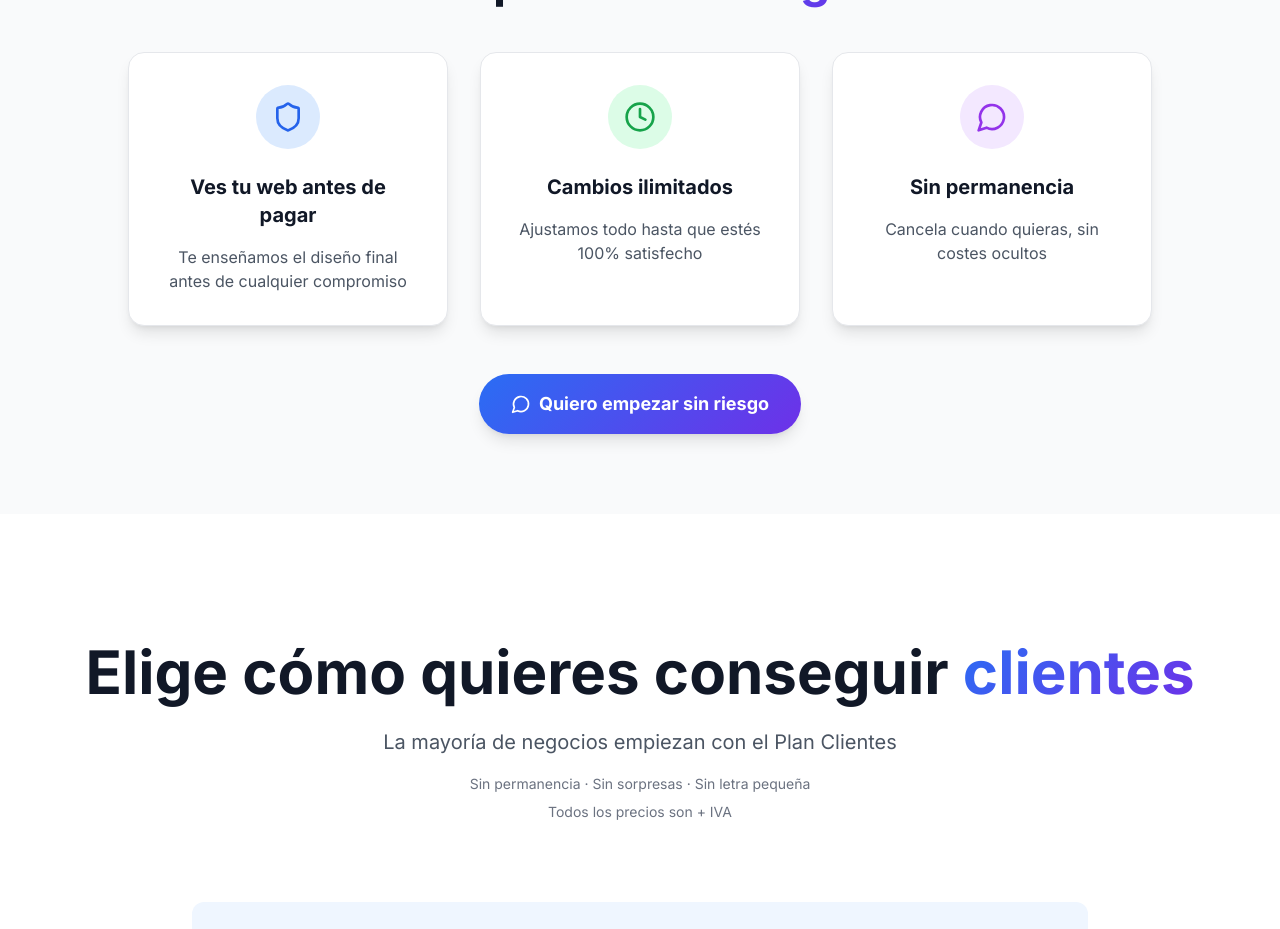
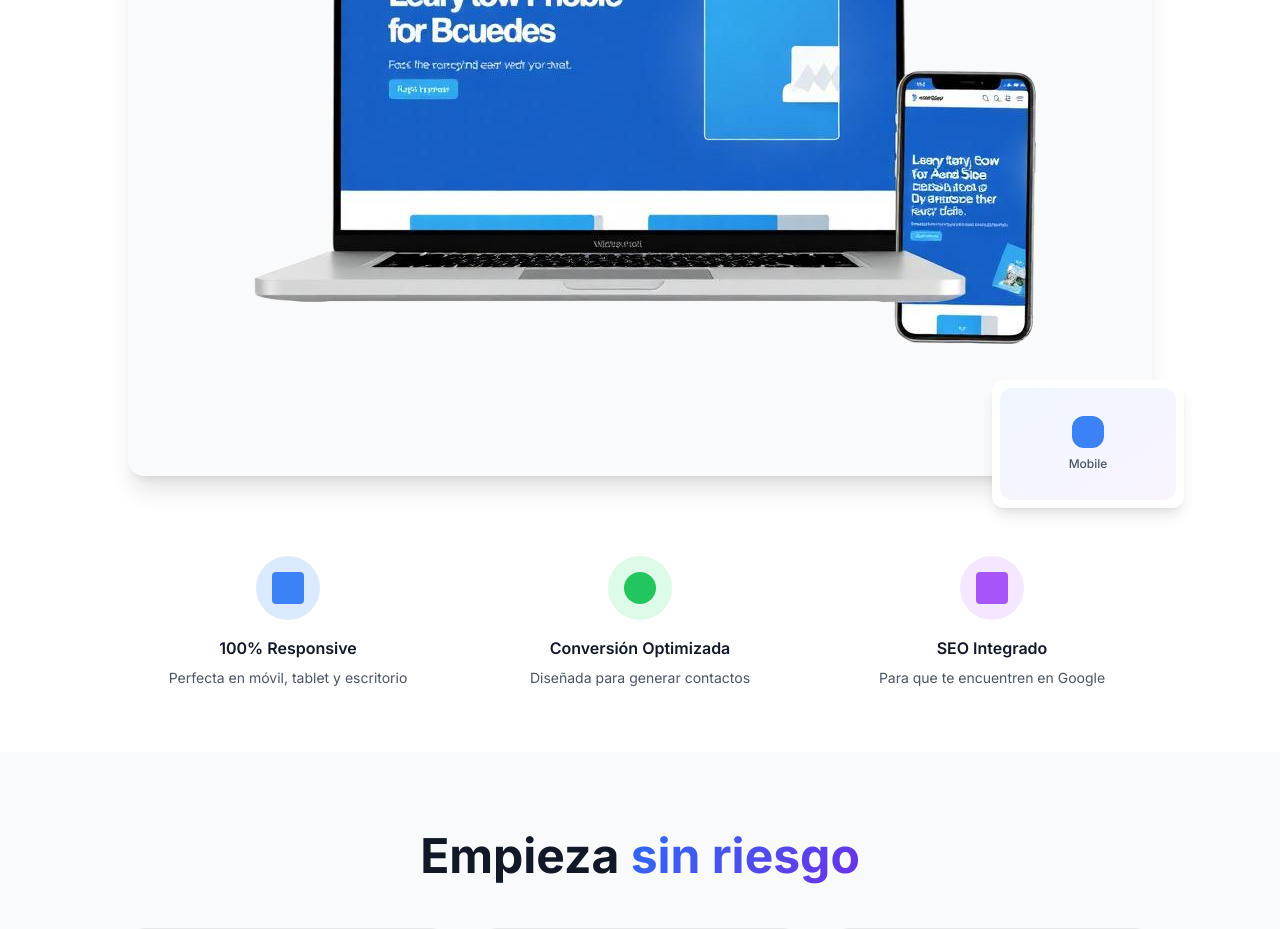
Before and after one commit to joan-devgggg/elevate-web1, a React (Vite) app: page / in a window 1280 px wide. Shown: the part 4461-5390 px from the top of the page. Built offline with nearby package versions, Linux system fonts and the light colour scheme; the HTML template or start-up script is replaced by a standard one.

Commit message:
Replace redundant SocialProof section with powerful WebShowcase - Remove logo repetition, add visual mockup section with modern SaaS design

```diff
--- /dev/null
+++ b/src/components/WebShowcase.tsx
@@ -0,0 +1,97 @@
+import * as React from "react";
+import { motion } from "framer-motion";
+import heroMockup from "@/assets/hero-mockup.png";
+
+const WebShowcase = () => {
+  return (
+    <section className="py-16 bg-white">
+      <div className="container mx-auto px-4">
+        <motion.div
+          initial={{ opacity: 0, y: 20 }}
+          whileInView={{ opacity: 1, y: 0 }}
+          viewport={{ once: true }}
+          className="text-center max-w-5xl mx-auto"
+        >
+          {/* Título y Subtítulo */}
+          <h2 className="text-3xl md:text-4xl lg:text-5xl font-bold text-gray-900 mb-6">
+            Así se ve una web que sí consigue clientes
+          </h2>
+
+          <p className="text-lg md:text-xl text-gray-600 mb-16 max-w-3xl mx-auto">
+            Diseñadas para convertir visitas en mensajes, reservas y llamadas desde el primer día
+          </p>
+
+          {/* Bloque Visual */}
+          <div className="relative">
+            {/* Desktop - Imagen Principal */}
+            <motion.div
+              initial={{ opacity: 0, scale: 0.95 }}
+              whileInView={{ opacity: 1, scale: 1 }}
+              viewport={{ once: true }}
+              transition={{ duration: 0.6, delay: 0.2 }}
+              whileHover={{ scale: 1.02 }}
+              className="rounded-2xl shadow-xl overflow-hidden bg-gray-50"
+            >
+              <img
+                src={heroMockup}
+                alt="Web profesional para conseguir clientes"
+                className="w-full h-auto object-cover"
+              />
+            </motion.div>
+
+            {/* Mobile - Opción superpuesta (decorativa) */}
+            <motion.div
+              initial={{ opacity: 0, x: 20 }}
+              whileInView={{ opacity: 1, x: 0 }}
+              viewport={{ once: true }}
+              transition={{ duration: 0.6, delay: 0.4 }}
+              className="hidden lg:block absolute -bottom-8 -right-8 w-48 h-32 bg-white rounded-xl shadow-lg p-2"
+            >
+              <div className="w-full h-full bg-gradient-to-br from-blue-50 to-purple-50 rounded-lg flex items-center justify-center">
+                <div className="text-center">
+                  <div className="w-8 h-8 bg-blue-500 rounded-lg mx-auto mb-2"></div>
+                  <div className="text-xs text-gray-600 font-medium">Mobile</div>
+                </div>
+              </div>
+            </motion.div>
+          </div>
+
+          {/* Detalles de características */}
+          <motion.div
+            initial={{ opacity: 0, y: 20 }}
+            whileInView={{ opacity: 1, y: 0 }}
+            viewport={{ once: true }}
+            transition={{ duration: 0.6, delay: 0.6 }}
+            className="grid grid-cols-1 md:grid-cols-3 gap-8 mt-20"
+          >
+            <div className="text-center">
+              <div className="w-16 h-16 bg-blue-100 rounded-full flex items-center justify-center mx-auto mb-4">
+                <div className="w-8 h-8 bg-blue-500 rounded"></div>
+              </div>
+              <h3 className="font-semibold text-gray-900 mb-2">100% Responsive</h3>
+              <p className="text-sm text-gray-600">Perfecta en móvil, tablet y escritorio</p>
+            </div>
+
+            <div className="text-center">
+              <div className="w-16 h-16 bg-green-100 rounded-full flex items-center justify-center mx-auto mb-4">
+                <div className="w-8 h-8 bg-green-500 rounded-full"></div>
+              </div>
+              <h3 className="font-semibold text-gray-900 mb-2">Conversión Optimizada</h3>
+              <p className="text-sm text-gray-600">Diseñada para generar contactos</p>
+            </div>
+
+            <div className="text-center">
+              <div className="w-16 h-16 bg-purple-100 rounded-full flex items-center justify-center mx-auto mb-4">
+                <div className="w-8 h-8 bg-purple-500 rounded"></div>
+              </div>
+              <h3 className="font-semibold text-gray-900 mb-2">SEO Integrado</h3>
+              <p className="text-sm text-gray-600">Para que te encuentren en Google</p>
+            </div>
+          </motion.div>
+        </motion.div>
+      </div>
+    </section>
+  );
+};
+
+export default WebShowcase;
--- a/src/pages/Index.tsx
+++ b/src/pages/Index.tsx
@@ -5,7 +5,7 @@ import ProblemIdentification from "@/components/ProblemIdentification";
 import CaseStudies from "@/components/CaseStudies";
 import SimpleProcess from "@/components/SimpleProcess";
 import UnifiedBenefits from "@/components/UnifiedBenefits";
-import SocialProof from "@/components/SocialProof";
+import WebShowcase from "@/components/WebShowcase";
 import SimpleGuarantee from "@/components/SimpleGuarantee";
 import Pricing from "@/components/Pricing";
 import CROFAQ from "@/components/CROFAQ";
@@ -23,7 +23,7 @@ const Index = () => {
         <CaseStudies />
         <SimpleProcess />
         <UnifiedBenefits />
-        <SocialProof />
+        <WebShowcase />
         <SimpleGuarantee />
         <Pricing />
         <CROFAQ />
```
